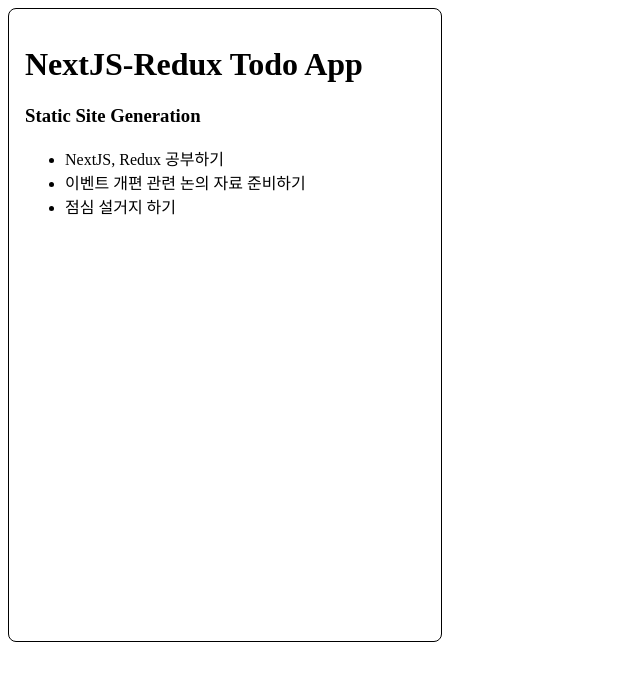
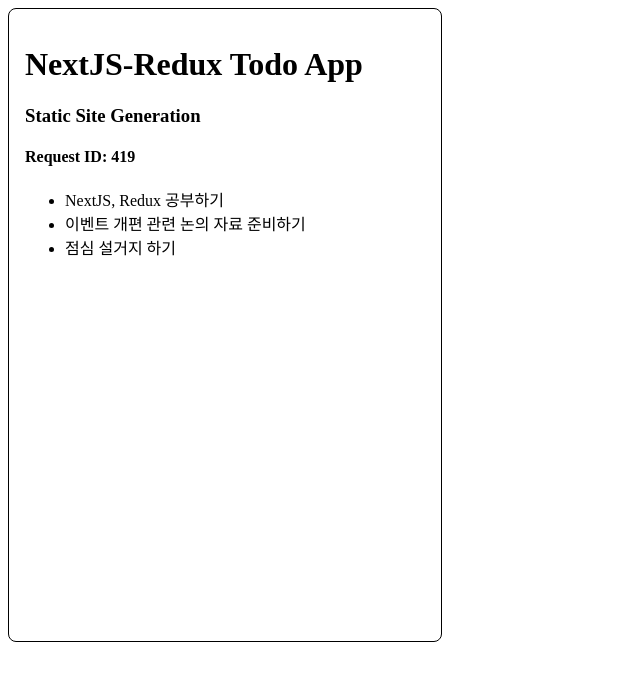
Before and after one commit to Woomin-Jeon/nextjs-redux-todo, a Next.js app: page /todo/ssg in a window 1280 px wide. Shown: the top 680 px of the page, without its empty margins (0-640 px from the left). Built offline with nearby package versions, Linux system fonts and the light colour scheme.

Commit message:
feat: SSG 에도 request ID 부여

```diff
--- a/pages/todo/ssg.tsx
+++ b/pages/todo/ssg.tsx
@@ -4,13 +4,15 @@
 import api, { Todo } from '../api'
 
 interface Props {
+  requestId: number
   todos: Todo[]
 }
 
-const SSGTodoList: React.FC<Props> = ({ todos }) => {
+const SSGTodoList: React.FC<Props> = ({ requestId, todos }) => {
   return (
     <>
       <h3>Static Site Generation</h3>
+      <h4>Request ID: {requestId}</h4>
       <ul>
         {todos.map((todo) => (
           <li key={todo.id}>{todo.title}</li>
@@ -21,12 +23,10 @@
 }
 
 export const getStaticProps: GetStaticProps<Props> = async () => {
-  const { todos } = await api.getTodos()
+  const data = await api.getTodos()
 
   return {
-    props: {
-      todos,
-    },
+    props: data,
   }
 }
 
```
